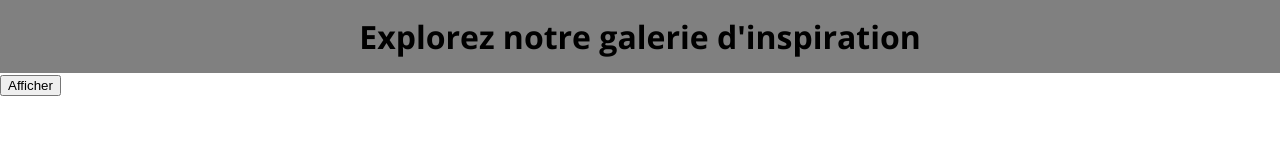
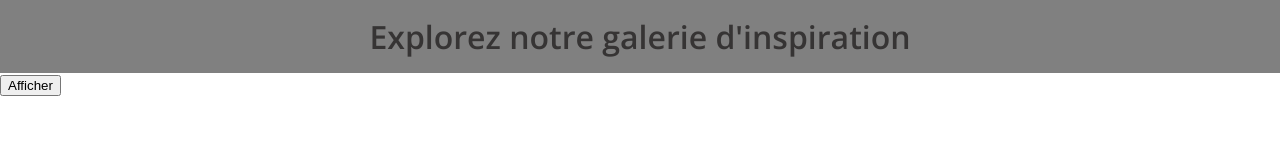
Before and after one commit to Azdarkx/Carrousell, a plain HTML site: page index.html in a window 1280 px wide. Drawn offline with nearby package versions, Linux system fonts and the light colour scheme.

Commit message:
1.4 ALM h1 font weight + color

```diff
--- a/style.css
+++ b/style.css
@@ -34,10 +34,11 @@ body{
 
 h1{
     background-color: grey;
-    color: black;
+    color: rgb(54, 52, 52);
     padding: 15px;
     margin: 0;
     text-align: center;
+    font-weight: 600;
 
 
 }
```
